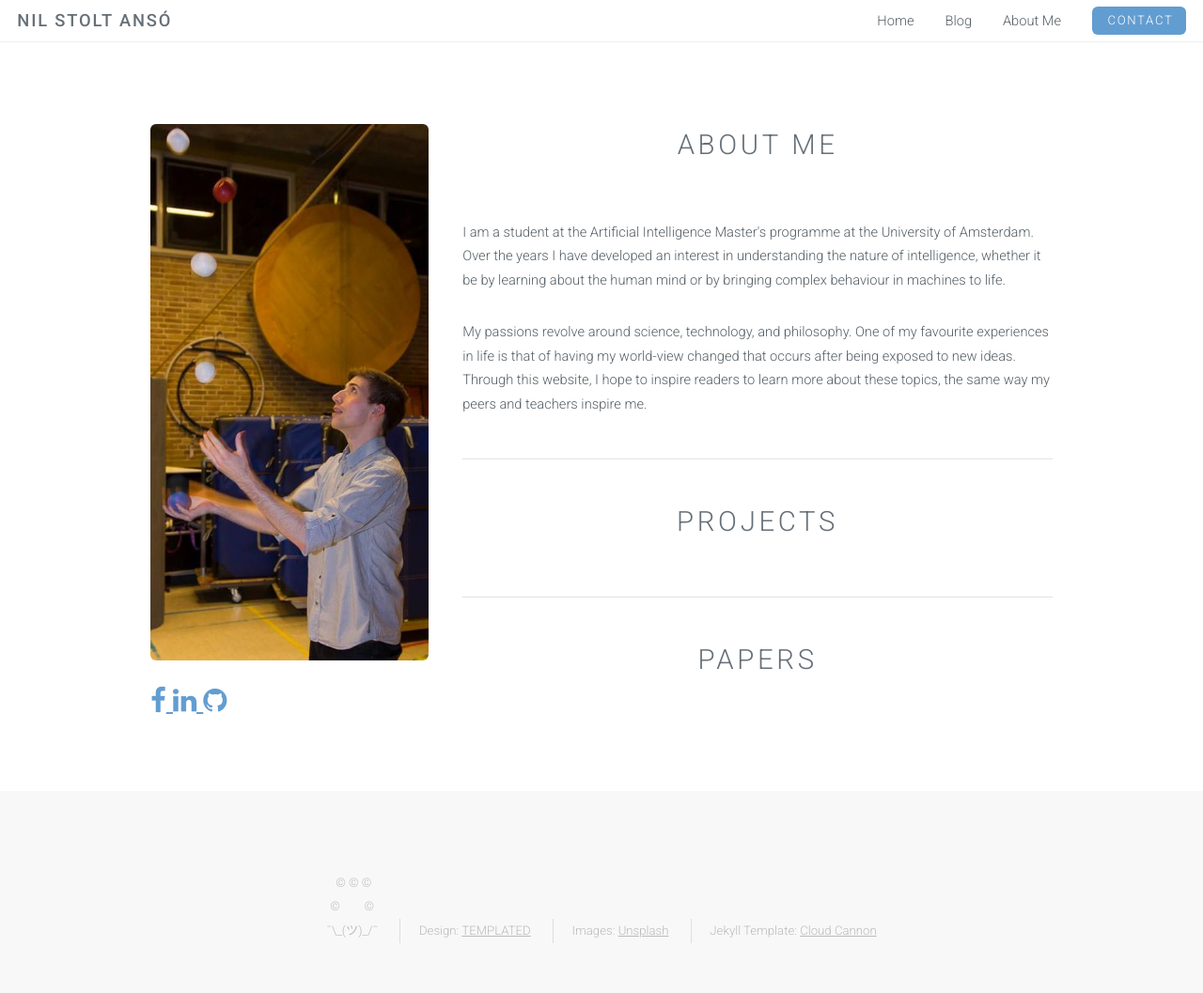
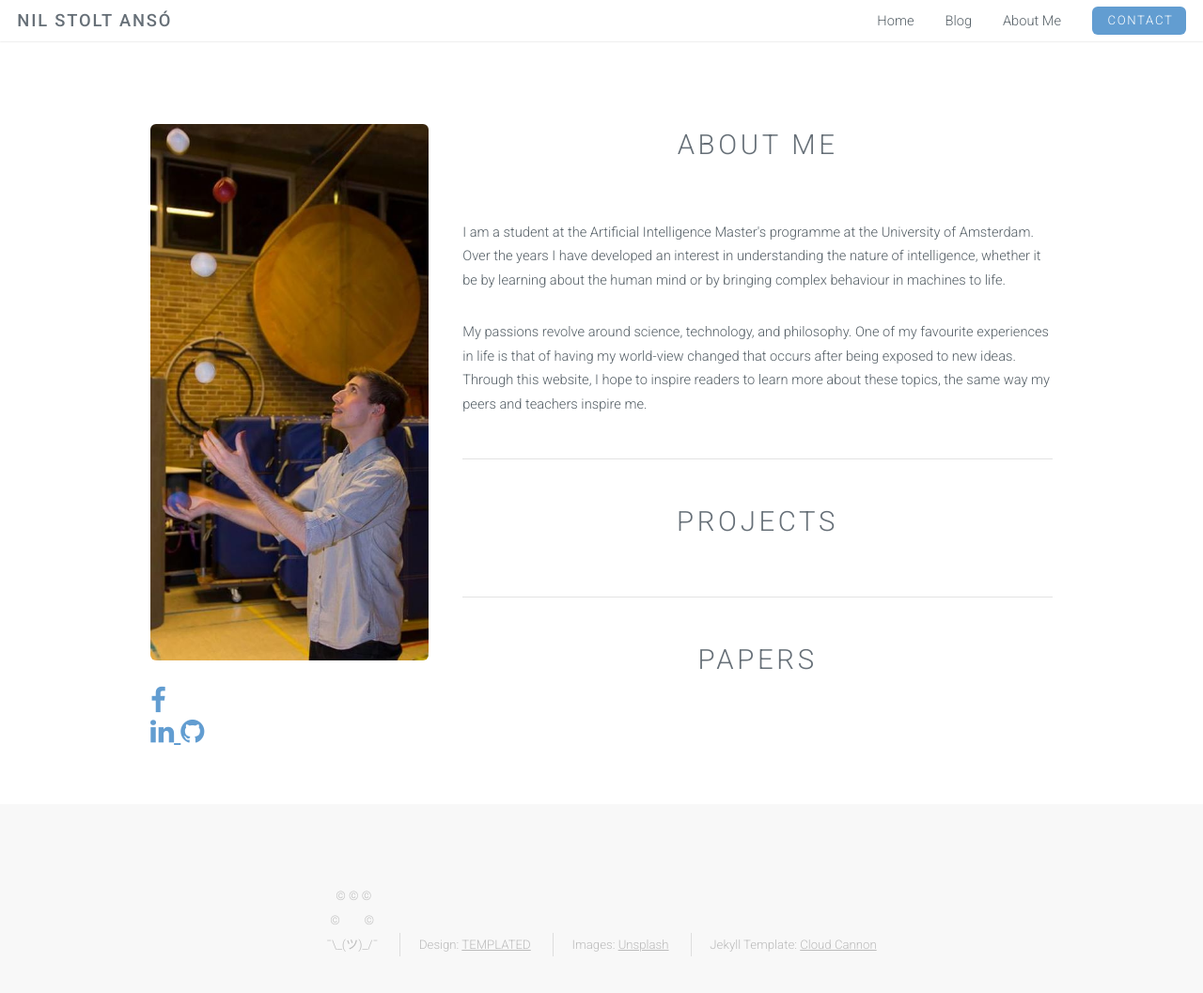
Before and after one commit to NILOIDE/NILOIDE.github.io, a Jekyll site: the page built from About-Me.html, in a window 1280 px wide and 1077 px high. Shown: the top 1057 px of the window at 94% size. Built offline with Jekyll 4.4.1, drawn with Linux system fonts in a browser that asks for light colours.

Commit message:
Trying new social media buttons

```diff
--- a/About-Me.html
+++ b/About-Me.html
@@ -9,12 +9,14 @@
             <div class="4u">
                 <section>
                     <a class="image fit"><img src="images/dasme_yet_again.jpg" alt="" /></a>
+                    <div class="1u">
                     {% if site.facebook_username %}
                         <span style="font-size: 2em; color: Salmon;">
                             <a href="https://www.facebook.com/{{ site.facebook_username }}">
                                 <i class="fa fa-facebook"></i>
                             </a>
                         </span>
+                    </div>
                     {% endif %}
                     {% if site.linkedin_username %}
                         <span style="font-size: 2em; color: Salmon;">
```
